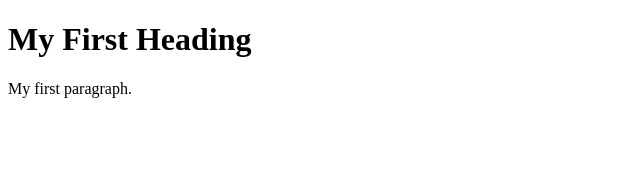
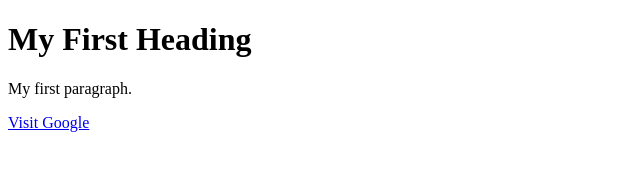
Before and after one commit to SHREERAKSHA29-G/4340, a plain HTML site: page index.html in a window 1280 px wide. Shown: the whole page, without its empty margins (0-640 px from the left). Drawn offline with Linux system fonts and the light colour scheme.

Commit message:
index.html

```diff
--- a/index.html
+++ b/index.html
@@ -6,5 +6,8 @@
 
 <p>My first paragraph.</p>
 
+<a href="https://www.google.com">Visit Google</a>
+
+
 </body>
 </html>
```
